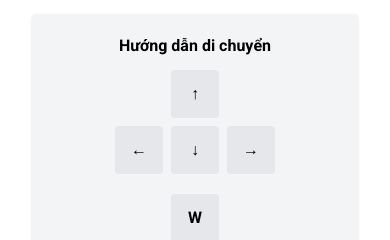
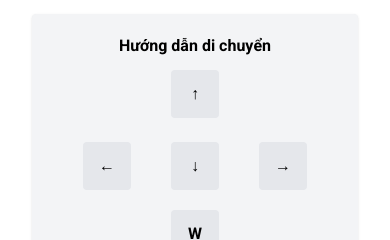
Before and after one commit to NguyenTanHuy22/gamepuzze, a plain HTML site: page index.html in a window 390 px wide. Shown: the part 499-739 px from the top of the page. Drawn offline with nearby package versions, Linux system fonts and the light colour scheme.

Commit message:
update layout mobile

```diff
--- a/index.html
+++ b/index.html
@@ -57,11 +57,11 @@
                         <div class="guide_zone bg-gray-100 p-4 rounded shadow">
                             <p class="font-bold mb-2 center">Hướng dẫn di chuyển</p>
                             <!-- Hướng dẫn di chuyển - Arrow Keys -->
-                            <div class="guide_btn flex flex-col items-center gap-2">
+                            <div class="guide_btn flex flex-col items-center gap-6 lg:gap-2">
                                 <!-- Nút lên -->
                                 <div class="btn_up bg-gray-200 w-12 h-12 rounded flex items-center justify-center cursor-pointer font-bold">↑</div>
                                 <!-- Nút trái, xuống, phải -->
-                                <div class="flex gap-2">
+                                <div class="flex gap-10 lg:gap-2">
                                     <div class="btn_left bg-gray-200 w-12 h-12 rounded flex items-center justify-center cursor-pointer font-bold">←</div>
                                     <div class="btn_down bg-gray-200 w-12 h-12 rounded flex items-center justify-center cursor-pointer font-bold">↓</div>
                                     <div class="btn_right bg-gray-200 w-12 h-12 rounded flex items-center justify-center cursor-pointer font-bold">→</div>
```
